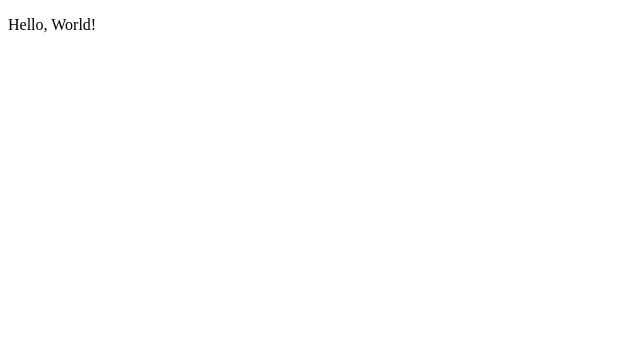
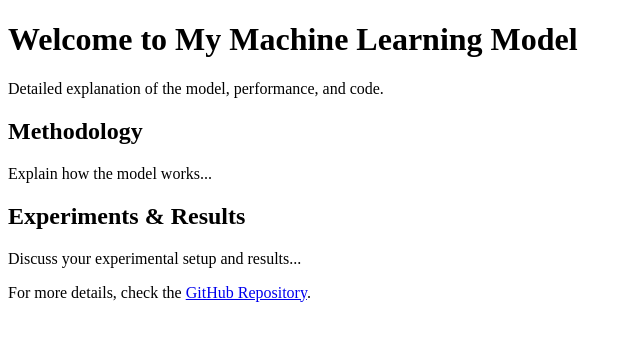
Before and after one commit to jihoonkim2000/jihoonkim2000.github.io, a plain HTML site: page index.html in a window 1280 px wide. Shown: the whole page, without its empty margins (0-640 px from the left). Drawn offline with Linux system fonts and the light colour scheme.

Commit message:
Update index.html

```diff
--- a/index.html
+++ b/index.html
@@ -1,12 +1,27 @@
 <!DOCTYPE html>
 <html lang="en">
 <head>
-	<meta charset="UTF-8">
-	<meta http-equiv="X-UA-Compatible" content="IE=edge">
-	<meta name="viewport" content="width=device-width, initial-scale=1.0">
-	<title>Portfolio</title>
+    <meta charset="UTF-8">
+    <meta name="viewport" content="width=device-width, initial-scale=1.0">
+    <meta name="description" content="Description of my machine learning model for ECCV">
+    <title>My Machine Learning Model</title>
+    <link rel="stylesheet" href="style.css">
 </head>
 <body>
-  <p>Hello, World!</p>
+    <header>
+        <h1>Welcome to My Machine Learning Model</h1>
+        <p>Detailed explanation of the model, performance, and code.</p>
+    </header>
+    <section id="methodology">
+        <h2>Methodology</h2>
+        <p>Explain how the model works...</p>
+    </section>
+    <section id="experiments">
+        <h2>Experiments & Results</h2>
+        <p>Discuss your experimental setup and results...</p>
+    </section>
+    <footer>
+        <p>For more details, check the <a href="https://github.com/yourusername/repo-name">GitHub Repository</a>.</p>
+    </footer>
 </body>
 </html>
```
